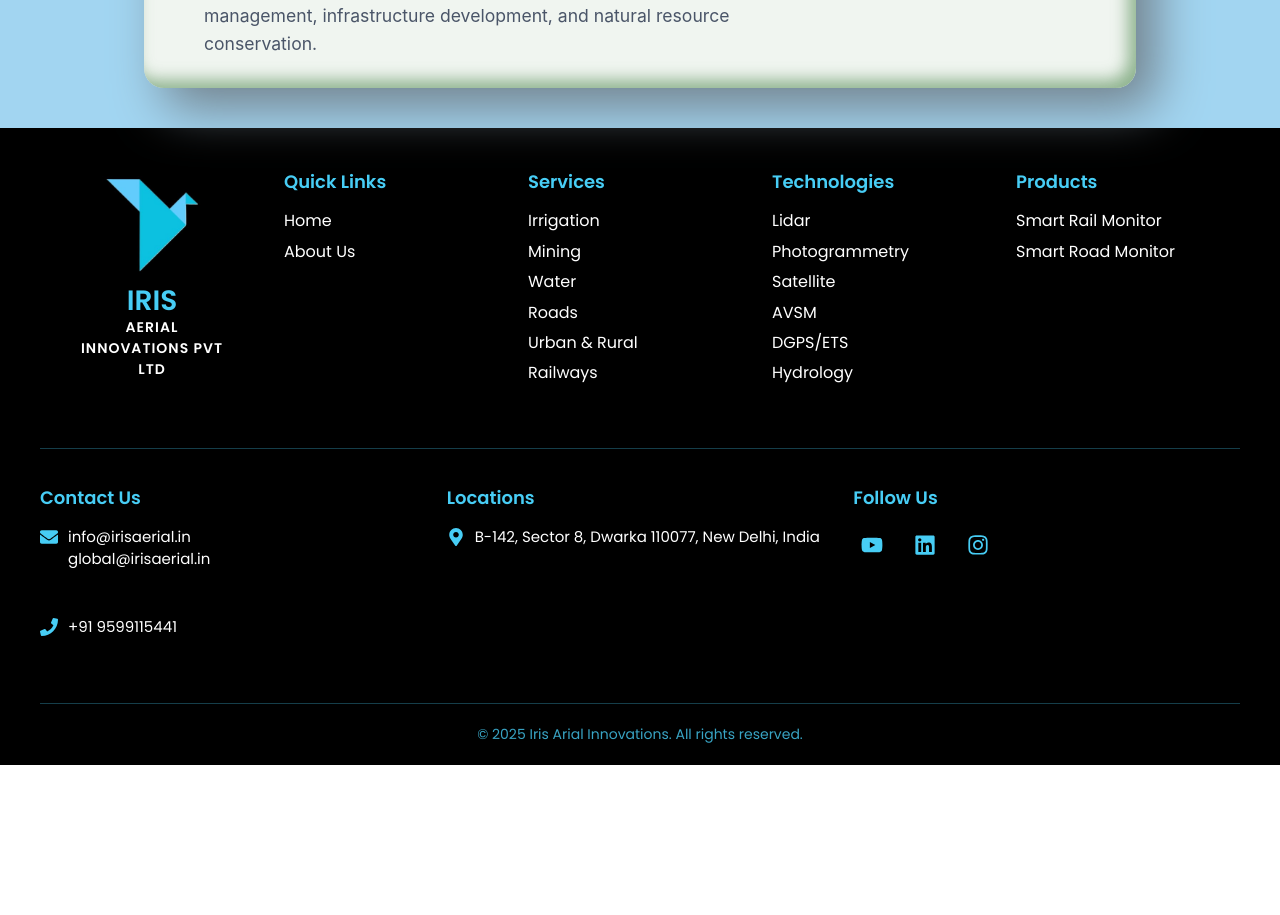
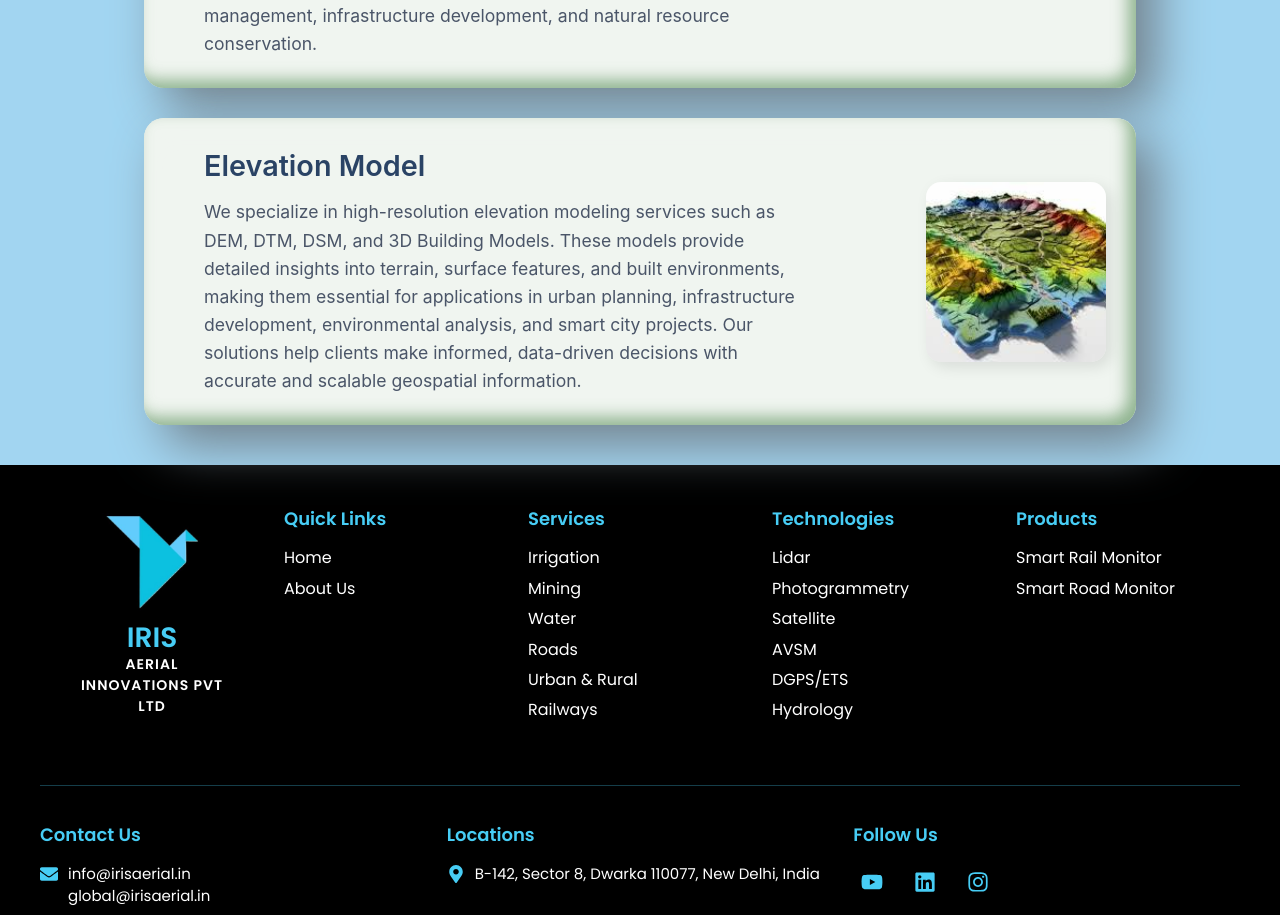
Before and after one commit to deepak05kr18/Iris, a React (Create React App) app: page /technologies in a window 1280 px wide. Shown: the part 3564-4479 px from the top of the page. Before the commit the page ends 4329 px from the top, so only its background shows below. Built offline with nearby package versions, Linux system fonts and the light colour scheme.

Commit message:
sixth6 commit

```diff
--- a/src/pages/Home/Tech/tech.js
+++ b/src/pages/Home/Tech/tech.js
@@ -1,6 +1,6 @@
 import React from 'react';
 import { Link } from 'react-router-dom';
-import './tech.css';
+import './tech1.css';
 
 // Importing images
 import img1 from "../../../components/Images/cards/lidar.jpeg";
--- a/src/pages/Technologies/tech/tech.js
+++ b/src/pages/Technologies/tech/tech.js
@@ -6,6 +6,7 @@ import img3 from "../../../components/Images/cards/Avsm.webp"
 import img4 from "../../../components/Images/cards/Sattelite.webp"
 import img5 from "../../../components/Images/cards/Hydrology.webp"
 import img6 from "../../../components/Images/cards/dgps.jpeg"
+import img7 from "../../../components/Images/cards/Elevation Model.jpg"
 
 const Tech = () => {
   const containers = [
@@ -45,6 +46,12 @@ const Tech = () => {
       imgSrc: img5,
       imgPosition: "left",
     },
+    {
+      heading: "Elevation Model",
+      content: "We specialize in high-resolution elevation modeling services such as DEM, DTM, DSM, and 3D Building Models. These models provide detailed insights into terrain, surface features, and built environments, making them essential for applications in urban planning, infrastructure development, environmental analysis, and smart city projects. Our solutions help clients make informed, data-driven decisions with accurate and scalable geospatial information.",
+      imgSrc: img7,
+      imgPosition: "right",
+    },
   ];
 
   return (
```
Also changed, not shown: src/components/Images/cards/Elevation Model.jpg (added), src/pages/Home/Tech/tech1.css (renamed from src/pages/Home/Tech/tech.css).
